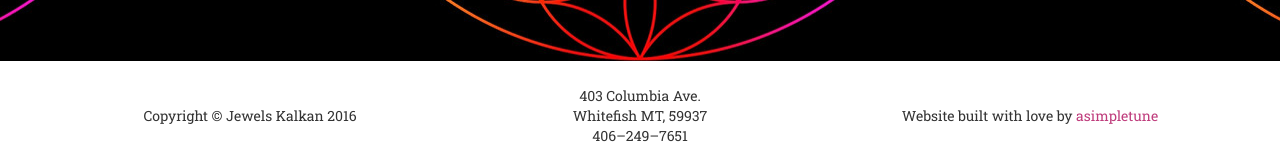
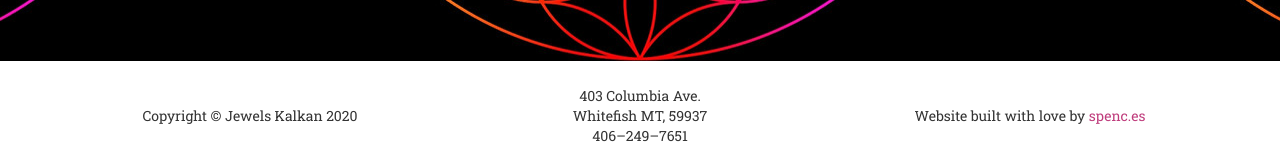
Before and after one commit to asimpletune/acupuncturebyjewels, a Jekyll site: the page built from pages/index.html, in a window 1280 px wide and 900 px high, scrolled down 5522 px. Shown: the part 729-897 px from the top of the window. Built offline with Jekyll 4.4.1, drawn with Linux system fonts in a browser that asks for light colours; some web fonts are replaced.

Commit message:
update footer

```diff
--- a/_includes/footer.html
+++ b/_includes/footer.html
@@ -2,7 +2,7 @@
     <div class="container">
         <div class="row" style="display: flex; align-items: center;">
             <div class="col-md-4">
-                <div class="copyright">Copyright &copy; Jewels Kalkan 2016</div>
+                <div class="copyright">Copyright &copy; Jewels Kalkan 2020</div>
             </div>
             <div class="col-md-4">
                 <div class="address">403 Columbia Ave.</div>
@@ -10,7 +10,7 @@
                 <div class="phone">406–249–7651</div>
             </div>
             <div class="col-md-4">
-                <div class="copyright">Website built with love by <a href="https://asimpletune.github.io">asimpletune</a></div>
+                <div class="copyright">Website built with love by <a href="https://spenc.es">spenc.es</a></div>
             </div>
         </div>
     </div>
```
